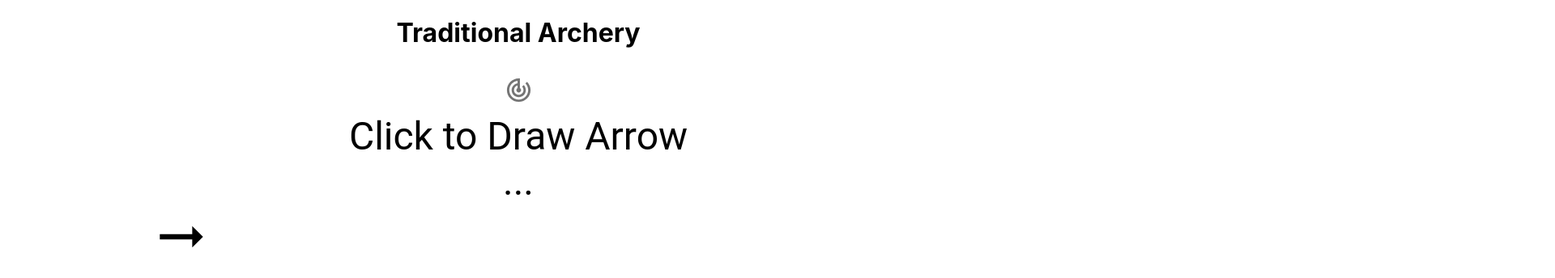
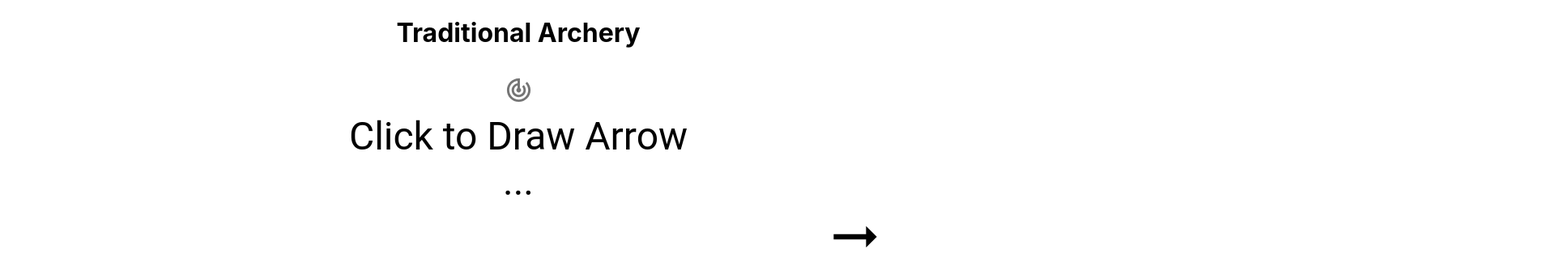
Before and after one commit to michael-williamson/archery_timer, a React (Create React App) app: page / in a window 1280 px wide. Shown: the top 344 px of the page at 81% size, 1920 px wide, since content can reach past the window. Built offline with nearby package versions, Linux system fonts and the light colour scheme.

Commit message:
added dynamics to animation

```diff
--- a/src/components/Arrow.js
+++ b/src/components/Arrow.js
@@ -5,12 +5,12 @@ import { makeStyles } from "@material-ui/core";
 
 const useStyles = makeStyles({
   root: {
-    animation: `$arrowShoot 1s linear 1 forwards`,
+    animation: `$arrowShoot linear 1 forwards`,
+    animationDuration: (props) => `${props.timeTilTarget}ms`,
     animationPlayState: (props) => props.animationPlayState,
   },
   "@keyframes arrowShoot": {
     "0%": { transform: "translateX(0%)" },
-    // "100%": { transform: "translateX(100%)" },
     "100%": { transform: "translateX(calc(100% - 80px))" },
   },
   arrowSVG: {
@@ -23,6 +23,7 @@ const useStyles = makeStyles({
 function ArrowComp(props) {
   const classes = useStyles(props);
   console.log(props, "props in arrow comp");
+  console.log(typeof props.timeTilTarget, "type of time til target");
   return (
     <Grid container item xs={12} className={classes.root}>
       <ArrowRightAlt className={classes.arrowSVG} />
```
